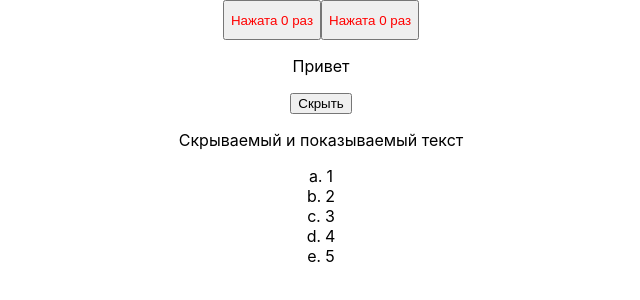
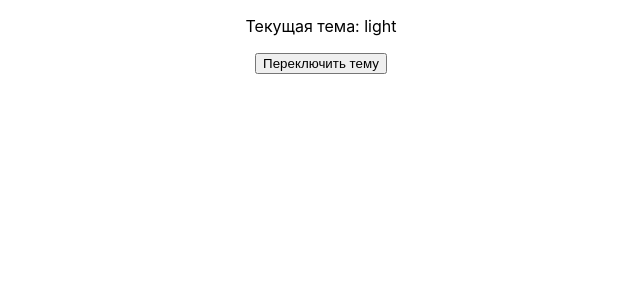
Before and after one commit to Elisei-Trifan/React-learning, a React (Create React App) app: page / in a window 1280 px wide. Shown: the top 300 px of the page, without its empty margins (319-959 px from the left). Built offline with nearby package versions, Linux system fonts and the light colour scheme.

Commit message:
used useContext()

```diff
--- a/src/App.js
+++ b/src/App.js
@@ -2,6 +2,8 @@ import React from 'react'
 import './App.css'
 import Button from './components/Button'
 import Form from './components/Form'
+import ThemedComponent from './components/ThemedComponent'
+import ThemeProvider from './components/ThemeProvider'
 
 function App() {
   const [count, setCount] = React.useState(0)
@@ -22,7 +24,7 @@ function App() {
 
   return (
     <div className="App">
-      <Button count={count} handleClick={handleClick} />
+      {/* <Button count={count} handleClick={handleClick} />
       <Button count={count} handleClick={handleClick} />
       <p>{text} </p>
       <button onClick={showText}> {visible ? 'Скрыть' : 'Показать'}</button>
@@ -32,7 +34,10 @@ function App() {
           {item}
         </li>
       ))}
-      {/* <Form /> */}
+      <Form /> */}
+      <ThemeProvider>
+        <ThemedComponent />
+      </ThemeProvider>
     </div>
   )
 }
--- /dev/null
+++ b/src/components/ThemeProvider.js
@@ -0,0 +1,15 @@
+import React from 'react'
+
+export const ThemeContext = React.createContext(null)
+
+const ThemeProvider = ({ children }) => {
+  const [theme, setTheme] = React.useState('light')
+
+  return (
+    <ThemeContext.Provider value={{ theme, setTheme }}>
+      {children}
+    </ThemeContext.Provider>
+  )
+}
+
+export default ThemeProvider
--- /dev/null
+++ b/src/components/ThemedComponent.js
@@ -0,0 +1,22 @@
+import React from 'react'
+import { ThemeContext } from '../components/ThemeProvider'
+
+const ThemedComponent = () => {
+  const { theme, setTheme } = React.useContext(ThemeContext)
+
+  return (
+    <div
+      style={{
+        background: theme === 'light' ? '#fff' : '#333',
+        color: theme === 'light' ? '#000' : '#fff',
+      }}
+    >
+      <p>Текущая тема: {theme}</p>
+      <button onClick={() => setTheme(theme === 'light' ? 'dark' : 'light')}>
+        Переключить тему
+      </button>
+    </div>
+  )
+}
+
+export default ThemedComponent
```
